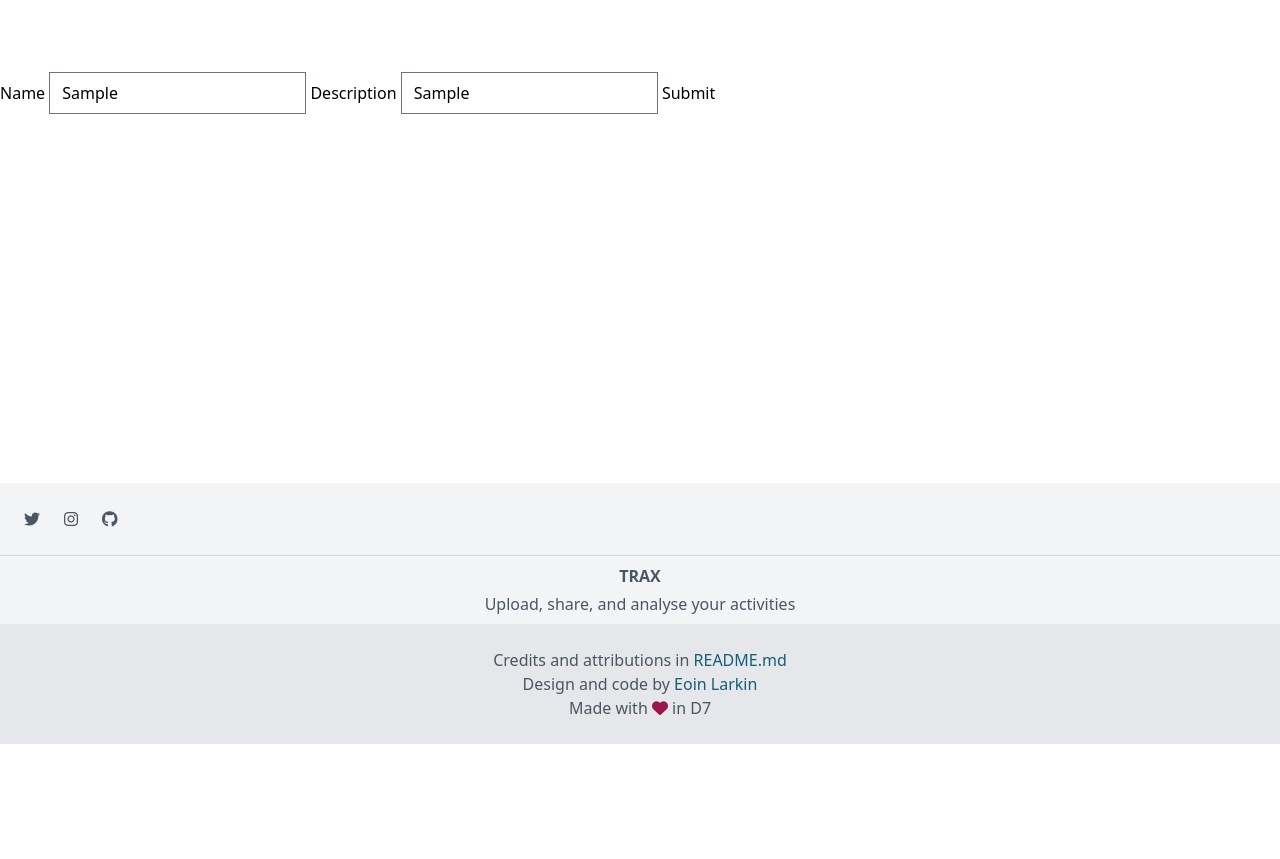
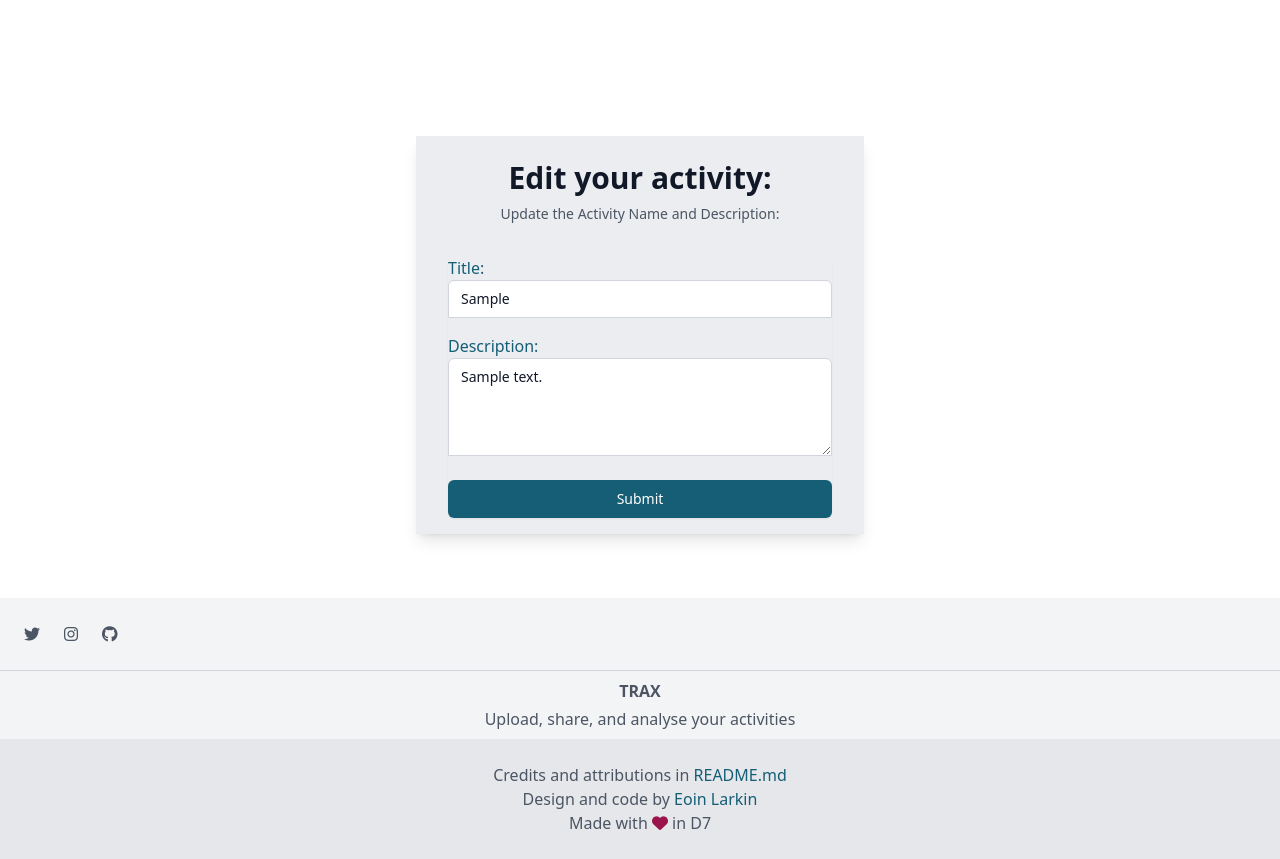
Before and after one commit to eoinlarkin/trax, a Django app: a page that uses templates/update.html in a window 1280 px wide. Shown: the part 56-915 px from the top of the page. Before the commit the page ends 800 px from the top, so only its background shows below. Run offline with Django 4.2, Linux system fonts and the light colour scheme; tables that the repository leaves empty hold one stand-in row (values such as "Sample post"); style sheets or scripts are compiled from the project's sources; some libraries are stand-ins or nearby versions.

Commit message:
style: reformat update.html page

```diff
--- a/templates/update.html
+++ b/templates/update.html
@@ -1,36 +1,54 @@
-{% extends 'base.html' %}
-{% load cloudinary %}
+{% extends 'base.html' %} {% load cloudinary %} {% block content %}
 
-{% block content %}
+<div class="container mx-auto justify-center grid place-items-center h-full
+  mb-32">
+    <div class="grid place-items-center">
 
-  <!-- Page Content -->
+        <div class="shadow-lg px-4 sm:px-6 lg:px-8 max-w-md space-y-8
+      bg-gray-200/75">
 
-  <!-- <form action="{% url 'upload' %}" method="post" enctype="multipart/form-data">
-    {% csrf_token %}
-    {{ form }}
-    <input type="submit" value="Upload">
-  </form> -->
+            <div>
+                <h2 class="mt-6 text-center text-3xl font-extrabold text-gray-900">Edit your activity:</h2>
+                <p class="mt-2 text-center text-sm text-gray-600">
+                    Update the Activity Name and Description:
+                </p>
+            </div>
 
+            <div class="rounded-md shadow-sm -space-y-px">
+                <!-- Create a Form -->
+                <form action="/update/{{activity.slug}}/" method="POST">
+                    {% csrf_token %}
 
-  <div class="main">
-    <!-- Create a Form -->
-    <form action="/update/{{activity.slug}}/" method="POST">
-      {% csrf_token %}
-      <tr>
-          <td> Name</td>
-          <td><input type="text" name="title" value={{activity.title}}></td>
-      </tr>
-      <tr>
-          <td> Description</td>
-          <td><input type="text" name="description" value={{activity.description}}></td>
-      </tr>
-      <tr>
-          <td><button>Submit</button></td>
-      </tr>
-  </form>
+                    <!-- Title -->
+                    <div class="mb-4">
+                        <label for="id_title" class="text-cyan-800">Title:</label>
+                        <input id="id_title" name="title" type="text" maxlength='25' value={{activity.title}} class="appearance-none rounded-none
+              relative block w-full px-3 py-2 border border-gray-300
+              placeholder-gray-500 text-gray-900 rounded-t-md focus:outline-none
+              focus:ring-pink-800 focus:border-pink-800 focus:z-10 sm:text-sm">
+                    </div>
 
+                    <!-- Description -->
+                    <div class="flex items-start">
+                        <div class="mb-4">
+                            <label for="id_description" class="text-cyan-800">Description:</label>
+                            <textarea id="id_description" rows="4" cols="50" name="description" type="text" maxlength='1000' class="appearance-none rounded-none relative block w-full px-3
+                py-2 border border-gray-300 placeholder-gray-500 text-gray-900
+                rounded-t-md focus:outline-none focus:ring-pink-800
+                focus:border-pink-800 focus:z-10 sm:text-sm">{{activity.description}}</textarea>
+                        </div>
+                    </div>
 
+                    <button type="submit" class="mt-2 mb-4 group relative w-full flex
+            justify-center py-2 px-4 border border-transparent text-sm
+            font-medium rounded-md text-white bg-cyan-800 hover:bg-pink-800
+            focus:outline-none focus:ring-2 focus:ring-offset-2
+            focus:ring-pink-800">
+            <span class="absolute left-0 inset-y-0 flex items-center pl-3"></span>Submit</button>
+                </form>
+            </div>
+        </div>
+    </div>
 </div>
 
-
 {% endblock content %}
```
